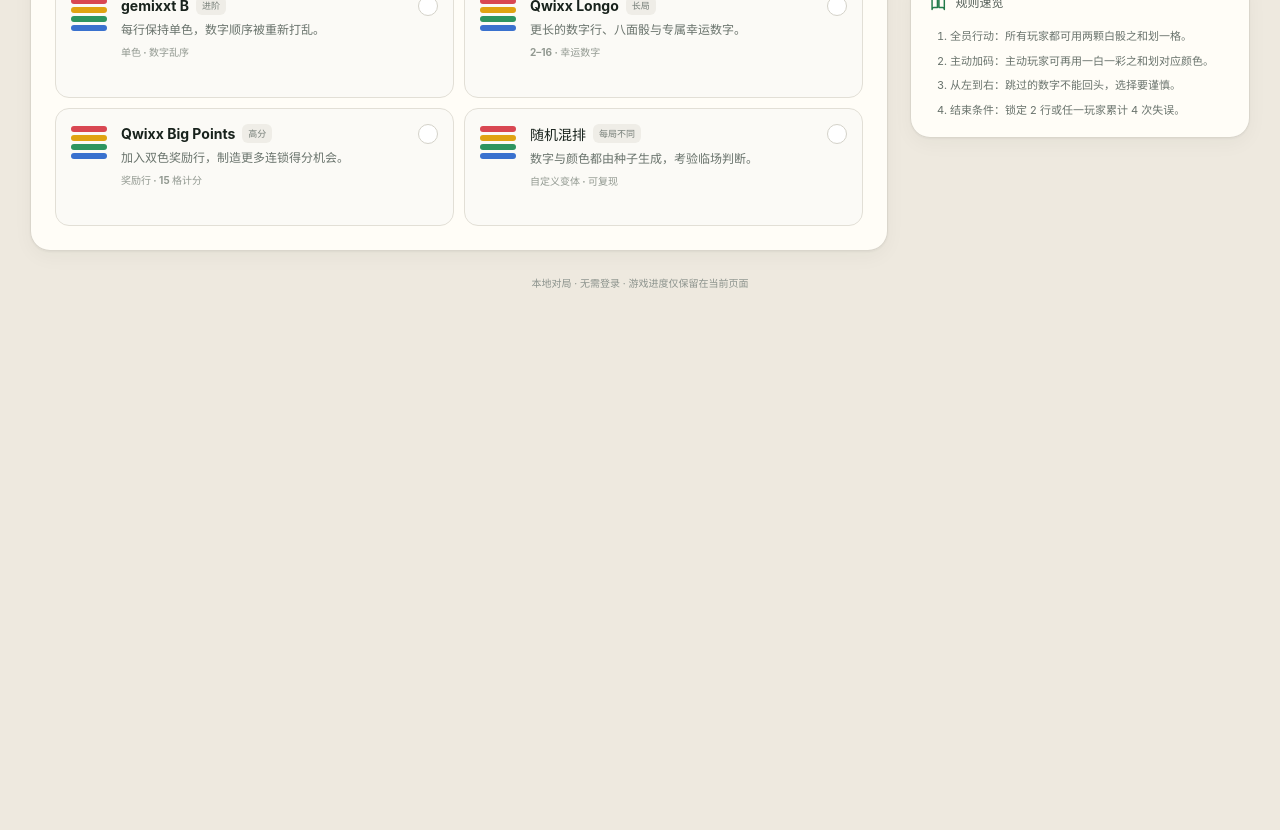
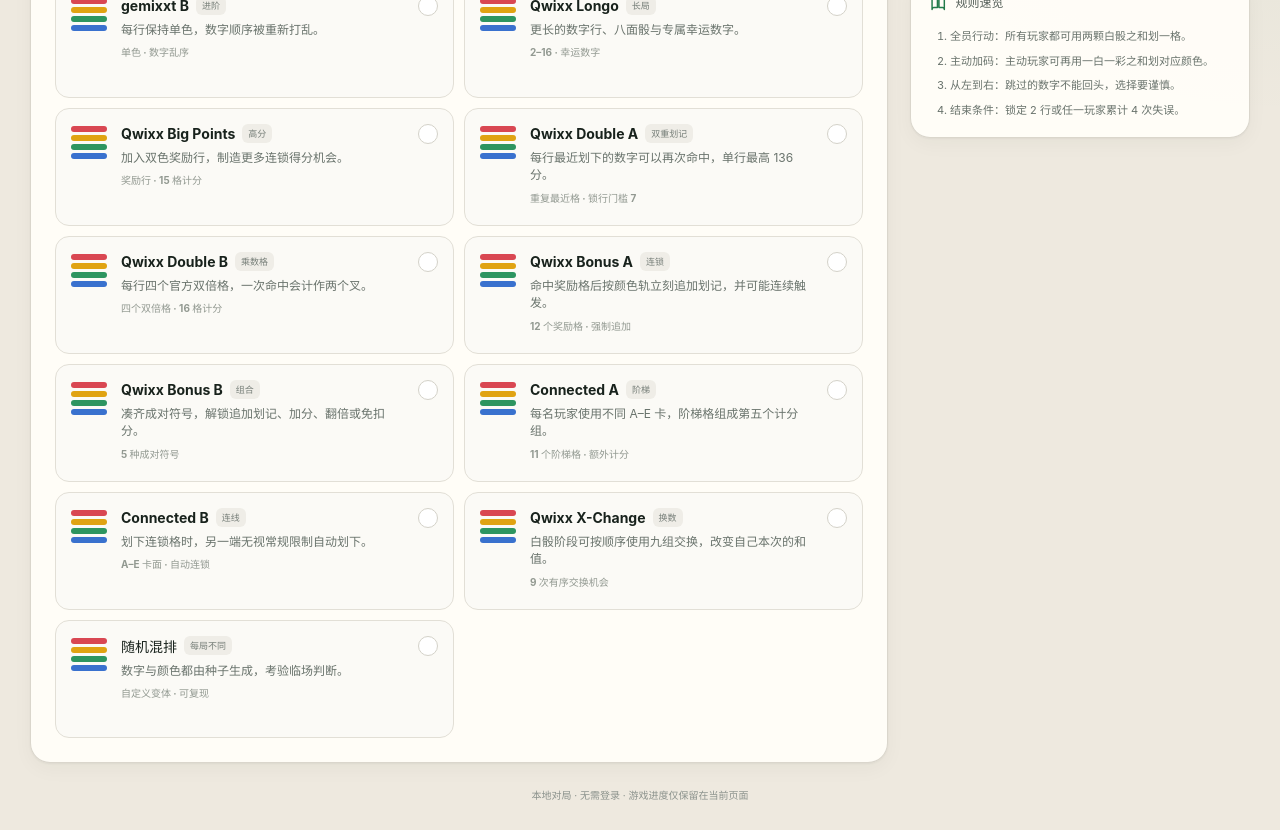
Before and after one commit to 0x0079/Qwixx, a React (Vite) app: page / in a window 1280 px wide. Shown: the part 800-1630 px from the top of the page. Before the commit the page ends 1118 px from the top, so only its background shows below. Built offline with nearby package versions, Linux system fonts and the light colour scheme.

Commit message:
feat: expose official variants in game UI

```diff
--- a/src/ui/App.tsx
+++ b/src/ui/App.tsx
@@ -83,6 +83,55 @@
     tag: '高分',
     description: '加入双色奖励行，制造更多连锁得分机会。',
     meta: '奖励行 · 15 格计分',
+  },
+  {
+    id: 'double-a',
+    title: 'Qwixx Double A',
+    tag: '双重划记',
+    description: '每行最近划下的数字可以再次命中，单行最高 136 分。',
+    meta: '重复最近格 · 锁行门槛 7',
+  },
+  {
+    id: 'double-b',
+    title: 'Qwixx Double B',
+    tag: '乘数格',
+    description: '每行四个官方双倍格，一次命中会计作两个叉。',
+    meta: '四个双倍格 · 16 格计分',
+  },
+  {
+    id: 'bonus-a',
+    title: 'Qwixx Bonus A',
+    tag: '连锁',
+    description: '命中奖励格后按颜色轨立刻追加划记，并可能连续触发。',
+    meta: '12 个奖励格 · 强制追加',
+  },
+  {
+    id: 'bonus-b',
+    title: 'Qwixx Bonus B',
+    tag: '组合',
+    description: '凑齐成对符号，解锁追加划记、加分、翻倍或免扣分。',
+    meta: '5 种成对符号',
+  },
+  {
+    id: 'connected-steps',
+    title: 'Connected A',
+    tag: '阶梯',
+    description: '每名玩家使用不同 A–E 卡，阶梯格组成第五个计分组。',
+    meta: '11 个阶梯格 · 额外计分',
+  },
+  {
+    id: 'connected-chain',
+    title: 'Connected B',
+    tag: '连线',
+    description: '划下连锁格时，另一端无视常规限制自动划下。',
+    meta: 'A–E 卡面 · 自动连锁',
+  },
+  {
+    id: 'x-change',
+    title: 'Qwixx X-Change',
+    tag: '换数',
+    description: '白骰阶段可按顺序使用九组交换，改变自己本次的和值。',
+    meta: '9 次有序交换机会',
   },
   {
     id: 'random',
@@ -413,6 +462,20 @@
         const n = before.config.board.bonusRows![action.bonus]!.numbers[action.cell]!;
         return `${name} 划记奖励格 ${n}`;
       }
+      case 'markDoubleWhite':
+      case 'markDoubleColor': {
+        const cell = before.config.board.rows[action.row]!.cells[action.cell]!;
+        return `${name} 再次划记 ${colorName(cell.color)}色 ${cell.number}`;
+      }
+      case 'markWhiteExchange': {
+        const cell = before.config.board.rows[action.row]!.cells[action.cell]!;
+        const swap = before.config.board.variant?.kind === 'x-change' ? before.config.board.variant.swaps[action.swap] : undefined;
+        return `${name} 用 X-Change ${swap?.join('↔')} 划记 ${colorName(cell.color)}色 ${cell.number}`;
+      }
+      case 'markForced': {
+        const cell = before.config.board.rows[action.row]!.cells[action.cell]!;
+        return `${name} 用奖励追加划记 ${colorName(cell.color)}色 ${cell.number}`;
+      }
       default: {
         const cell = before.config.board.rows[action.row]!.cells[action.cell]!;
         const via = action.type === 'markWhite' ? '白骰' : '白骰 + 彩骰';
@@ -454,8 +517,11 @@
   const markable = new Map<string, Action>();
   if (isHumanTurn) {
     for (const action of legal) {
-      if (action.type === 'markWhite' || action.type === 'markColor') {
-        markable.set(`${action.row}:${action.cell}`, action);
+      if (action.type === 'markWhite' || action.type === 'markColor'
+        || action.type === 'markDoubleWhite' || action.type === 'markDoubleColor'
+        || action.type === 'markWhiteExchange' || action.type === 'markForced') {
+        const key = `${action.row}:${action.cell}`;
+        if (!markable.has(key)) markable.set(key, action);
       } else if (action.type === 'markBonusWhite' || action.type === 'markBonusColor') {
         markable.set(`b:${action.bonus}:${action.cell}`, action);
       }
@@ -499,12 +565,12 @@
               <div><span>主动玩家</span><strong>{setup.players[game.activePlayer]!.name}</strong></div>
             </div>
             <div className="phase-steps" aria-label="回合进度">
-              <div className={`phase-step ${game.phase === 'whiteChoice' ? 'current' : 'done'}`}>
-                <span>{game.phase === 'whiteChoice' ? '1' : <Icon name="check" />}</span>
+              <div className={`phase-step ${game.phase === 'whiteChoice' || (game.phase === 'bonusChoice' && game.pendingBonus?.resume === 'whiteChoice') ? 'current' : 'done'}`}>
+                <span>{game.phase === 'whiteChoice' || (game.phase === 'bonusChoice' && game.pendingBonus?.resume === 'whiteChoice') ? '1' : <Icon name="check" />}</span>
                 <div><strong>全员选择</strong><small>两颗白骰之和</small></div>
               </div>
               <i />
-              <div className={`phase-step ${game.phase === 'colorChoice' ? 'current' : ''}`}>
+              <div className={`phase-step ${game.phase === 'colorChoice' || (game.phase === 'bonusChoice' && game.pendingBonus?.resume === 'colorChoice') ? 'current' : ''}`}>
                 <span>2</span>
                 <div><strong>主动加码</strong><small>一白骰 + 一彩骰</small></div>
               </div>
@@ -685,7 +751,37 @@
   const score = computeScore(game, playerIdx);
   const lucky = game.config.luckyNumbers?.[playerIdx];
   const totalMarks = player.marks.reduce((sum, row) => sum + row.filter(Boolean).length, 0)
+    + player.secondMarks.reduce((sum, row) => sum + row.filter(Boolean).length, 0)
     + player.bonusMarks.reduce((sum, row) => sum + row.filter(Boolean).length, 0);
+
+  const variantStatus = (() => {
+    if (board.variant?.kind === 'x-change') return `↔ ${(player.variantState.xChangeThrough ?? -1) + 1}/${board.variant.swaps.length}`;
+    if (board.variant?.kind === 'bonus-a') return `奖励轨 ${player.variantState.bonusTrackUsed!.filter(Boolean).length}/${board.variant.rewardTrack.length}`;
+    if (board.variant?.kind === 'bonus-b') return `符号 ${Object.values(player.variantState.bonusSymbols ?? {}).filter(Boolean).length}/5`;
+    if (board.variant?.kind === 'connected-steps' || board.variant?.kind === 'connected-chain') return `卡面 ${String.fromCharCode(65 + playerIdx % 5)}`;
+    return undefined;
+  })();
+
+  const cellBadge = (row: number, cell: number): string | undefined => {
+    const variant = board.variant;
+    if (variant?.kind === 'double-b' && variant.multiplierCells.includes(cell)) return '×2';
+    if (variant?.kind === 'bonus-a' && variant.triggerCells.some((ref) => ref.row === row && ref.cell === cell)) return '◆';
+    if (variant?.kind === 'bonus-b') {
+      const symbols: Record<string, string> = { circle: '○', diamond: '◇', square: '□', octagon: '⬡', star: '✹' };
+      for (const [symbol, refs] of Object.entries(variant.symbols)) {
+        if (refs.some((ref) => ref.row === row && ref.cell === cell)) return symbols[symbol];
+      }
+    }
+    if (variant?.kind === 'connected-steps') {
+      const sheet = variant.sheets[playerIdx % variant.sheets.length]!;
+      if (sheet.some((ref) => ref.row === row && ref.cell === cell)) return '阶';
+    }
+    if (variant?.kind === 'connected-chain') {
+      const sheet = variant.sheets[playerIdx % variant.sheets.length]!;
+      if (sheet.some((pair) => pair.some((ref) => ref.row === row && ref.cell === cell))) return '链';
+    }
+    return undefined;
+  };
 
   const renderBonusRow = (bonus: number) => {
     const bonusDef = board.bonusRows![bonus]!;
@@ -739,6 +835,7 @@
         <div className="card-badges">
           {isActor && <span className="badge actor-badge">正在选择</span>}
           {lucky && <span className="lucky-badge">⭐ {lucky.join(' / ')}</span>}
+          {variantStatus && <span className="variant-badge">{variantStatus}</span>}
           {onSkip && (
             <button className="card-skip-button" type="button" aria-label={`${skipLabel}，${name}`} onClick={onSkip}>
               {skipLabel}<Icon name="skip" />
@@ -762,17 +859,20 @@
                     const action = markable.get(key);
                     const viaLucky = action?.type === 'markLucky';
                     const marked = player.marks[row]![cellIndex];
+                    const second = player.secondMarks[row]![cellIndex];
+                    const badge = cellBadge(row, cellIndex);
                     return (
                       <button
                         key={cellIndex}
-                        className={`cell ${marked ? 'marked' : ''} ${action ? 'clickable' : ''} ${viaLucky ? 'lucky' : ''}`}
+                        className={`cell ${marked ? 'marked' : ''} ${second ? 'second-marked' : ''} ${badge ? 'special-cell' : ''} ${action ? 'clickable' : ''} ${viaLucky ? 'lucky' : ''}`}
                         style={{ background: COLOR_CSS[cell.color] }}
                         disabled={!action}
                         title={action ? actionTooltip(action, game) : undefined}
                         aria-label={`${colorName(cell.color)}色 ${cell.number}${marked ? '，已划记' : action ? '，可以选择' : ''}`}
                         onClick={() => action && onMark(action)}
                       >
-                        {marked ? '×' : cell.number}
+                        {second ? '××' : marked ? '×' : cell.number}
+                        {badge && !second && <small>{badge}</small>}
                       </button>
                     );
                   })}
@@ -804,7 +904,7 @@
             <i className={i < player.penalties ? 'filled' : ''} key={i}>{i < player.penalties ? '×' : ''}</i>
           ))}
         </div>
-        <span className="score-detail">行分 {score.groupPoints.join(' + ')} <b>− {score.penaltyPoints}</b></span>
+        <span className="score-detail">行分 {score.groupPoints.join(' + ')}{score.variantBonusPoints > 0 ? ` + ${score.variantBonusPoints}` : ''} <b>− {score.penaltyPoints}</b></span>
       </footer>
     </article>
   );
@@ -814,6 +914,7 @@
   const name = setup.players[actor]!.name;
   if (!isHumanTurn) return `${name} 正在思考…`;
   if (legalMarks === 0) return `${name}，当前没有可划记的格子`;
+  if (game.phase === 'bonusChoice') return `${name}，请选择奖励追加格`;
   return game.phase === 'whiteChoice'
     ? `${name}，请选择数字 ${whiteSum(game)}`
     : `${name}，选择一个白骰 + 彩骰组合`;
@@ -821,6 +922,7 @@
 
 function actionDescription(game: GameState, legalMarks: number, isHumanTurn: boolean): string {
   if (!isHumanTurn) return 'AI 完成选择后会自动继续，请稍候。';
+  if (game.phase === 'bonusChoice') return '奖励划记必须执行；可选格已用绿色描边标出。';
   if (legalMarks === 0) return game.phase === 'whiteChoice' ? '跳过不会受到惩罚。' : '结束回合；若本回合没有划记，将记录一次失误。';
   return game.phase === 'whiteChoice'
     ? '记分卡上带绿色描边的格子可以点击；非主动玩家跳过无惩罚。'
@@ -829,6 +931,12 @@
 
 function actionTooltip(action: Action, game: GameState): string {
   if (action.type === 'markLucky') return '使用幸运数字划记下一格';
+  if (action.type === 'markForced') return '使用已触发的奖励追加划记';
+  if (action.type === 'markDoubleWhite' || action.type === 'markDoubleColor') return '把本行最近的数字划记第二次';
+  if (action.type === 'markWhiteExchange') {
+    const swap = game.config.board.variant?.kind === 'x-change' ? game.config.board.variant.swaps[action.swap] : undefined;
+    return `使用 X-Change ${swap?.join(' ↔ ')}`;
+  }
   if (action.type === 'markWhite') return `使用两颗白骰之和 ${whiteSum(game)}`;
   if (action.type === 'markColor') {
     const cell = game.config.board.rows[action.row]!.cells[action.cell]!;
--- a/src/ui/styles.css
+++ b/src/ui/styles.css
@@ -599,11 +599,12 @@
 .card-skip-button { min-height: 32px; padding: 0 10px; border-color: #d4d2ca; background: white; color: #4f5c54; border-radius: 9px; font-size: 10px; }
 .card-skip-button:hover { border-color: var(--green); background: var(--green-soft); color: var(--green-dark); transform: translateX(1px); }
 .card-skip-button .icon { width: 13px; height: 13px; }
-.badge, .lucky-badge { padding: 4px 7px; border-radius: 6px; font-size: 8px; font-weight: 750; white-space: nowrap; }
+.badge, .lucky-badge, .variant-badge { padding: 4px 7px; border-radius: 6px; font-size: 8px; font-weight: 750; white-space: nowrap; }
 .badge { background: #fff3d4; color: #946900; }
 .active-player-badge { flex: 0 0 auto; }
 .actor-badge { background: var(--green-soft); color: var(--green); }
 .lucky-badge { background: #fff7de; color: #916d0d; }
+.variant-badge { background: #edf4ff; color: #315f9c; }
 .card-score { min-width: 51px; display: flex; align-items: baseline; justify-content: flex-end; gap: 3px; padding-left: 9px; border-left: 1px solid #e8e4dc; }
 .card-score strong { font-size: 23px; letter-spacing: -0.05em; }
 .card-score span { color: var(--muted); font-size: 9px; }
@@ -633,6 +634,9 @@
 .row-cells .cell:not(.bonus) { width: 100%; max-width: 44px; height: 34px; }
 .cell[style*="224, 163, 18"] { color: #2a261a; text-shadow: none; }
 .cell.marked { opacity: 0.26; font-size: 18px; text-shadow: none; filter: saturate(0.5); }
+.cell.second-marked { font-size: 12px; letter-spacing: -2px; opacity: 0.34; }
+.cell.special-cell { box-shadow: inset 0 0 0 2px rgba(255, 255, 255, 0.75); }
+.cell.special-cell small { position: absolute; right: 1px; bottom: -1px; color: white; font-size: 7px; line-height: 1; text-shadow: 0 1px 2px rgba(0, 0, 0, 0.55); }
 .cell.clickable { z-index: 1; opacity: 1; cursor: pointer; box-shadow: 0 0 0 3px #fff, 0 0 0 5px var(--green), 0 5px 12px rgba(35, 123, 75, 0.3); animation: markable-in 220ms ease-out both; }
 .cell.clickable:hover { z-index: 2; transform: translateY(-3px) scale(1.08); box-shadow: 0 0 0 3px #fff, 0 0 0 5px var(--green), 0 9px 15px rgba(35, 123, 75, 0.35); }
 .cell.clickable:active { transform: translateY(-1px) scale(1.02); }
```
